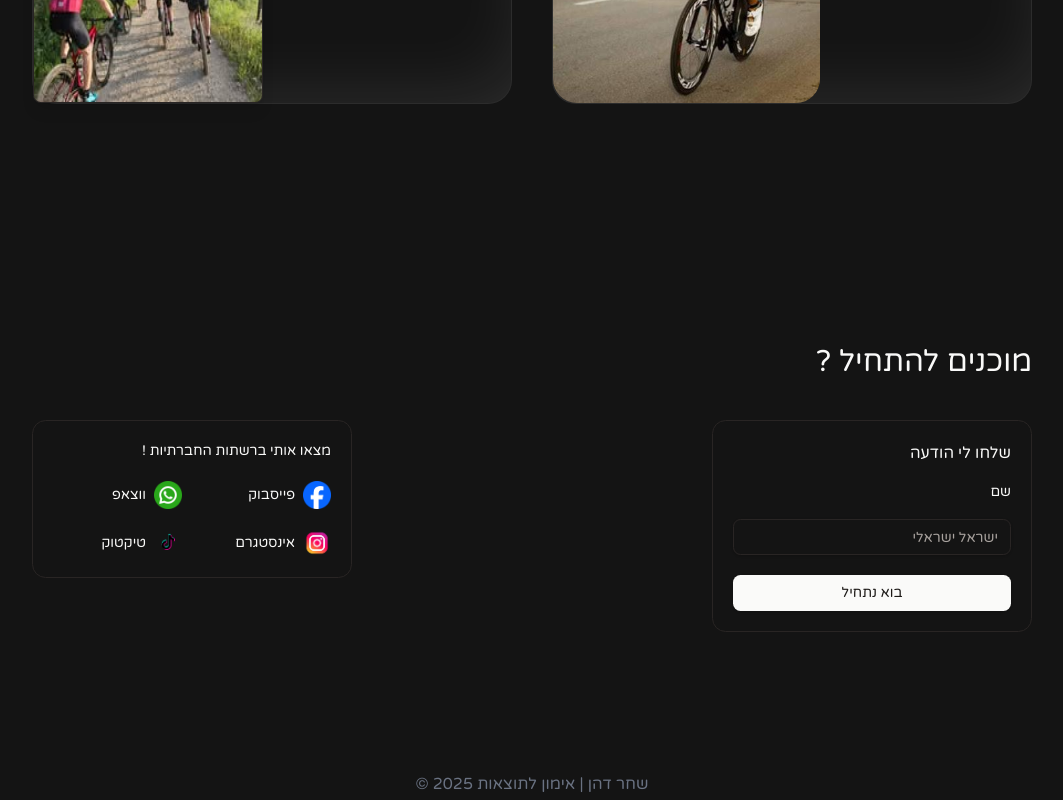
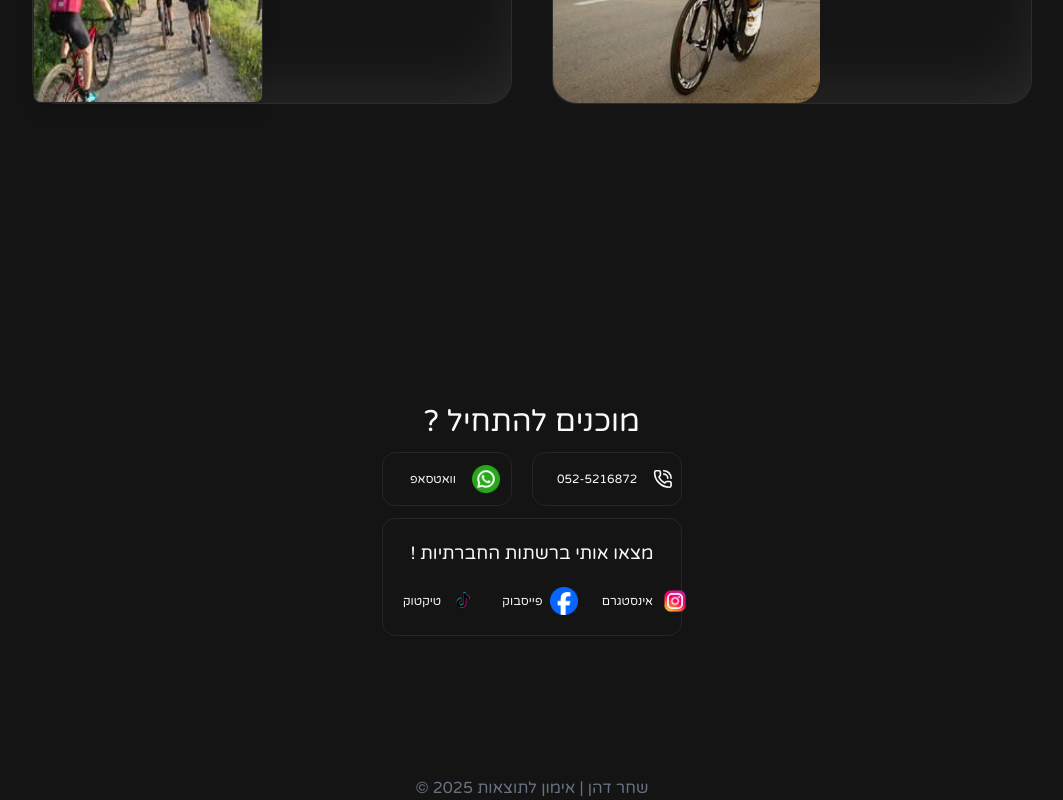
Before and after one commit to Frostn1/shahardahan-portflio, a React (Vite) app: page / in a window 1280 px wide. Shown: the part 1920-2720 px from the top of the page, without its empty margins (108-1171 px from the left). Built offline with nearby package versions, Linux system fonts and the light colour scheme.

Commit message:
Finished

```diff
--- a/src/components/connect/connect.tsx
+++ b/src/components/connect/connect.tsx
@@ -1,28 +1,21 @@
-import { useState } from "react";
+import FacebookLogo from "@/assets/facebook.png";
+import InstagramLogo from "@/assets/instagram.png";
+import TikTokLogo from "@/assets/tiktok.png";
+import WhatsappLogo from "@/assets/whatsapp.png";
+import { PhoneCallIcon } from "lucide-react";
 import { Button } from "../ui/button";
-import { Input } from "../ui/input";
-import { Label } from "../ui/label";
-
-import WhatsappLogo from "@/assets/whatsapp.png";
-import FacebookLogo from "@/assets/facebook.png";
-import TikTokLogo from "@/assets/tiktok.png";
-import InstagramLogo from "@/assets/instagram.png";
 
 const socials = [
   {
-    text: "ווצאפ",
-    url: "https://wa.me/+972525216872?text=אני אשמח לעשות תוכנית אישית",
-    logo: WhatsappLogo,
+    text: "טיקטוק",
+    url: "https://www.tiktok.com/@shahard_6",
+    logo: TikTokLogo,
   },
+
   {
     text: "פייסבוק",
     url: "https://www.facebook.com/profile.php?id=100087787164428",
     logo: FacebookLogo,
-  },
-  {
-    text: "טיקטוק",
-    url: "https://www.tiktok.com/@shahard_6",
-    logo: TikTokLogo,
   },
   {
     text: "אינסטגרם",
@@ -31,58 +24,57 @@ const socials = [
   },
 ];
 
-const Connect = () => {
-  const [name, setName] = useState("");
-
-  return (
-    <div className="p-5 flex flex-col gap-5">
-      <div className="text-3xl text-right col-start-3 row-start-1">
-        ? מוכנים להתחיל
-      </div>
-      <div className="flex flex-col sm:grid gap-2 md:gap-5 grid-cols-2 md:grid-cols-3">
-        <div className="border rounded-xl bg-background p-5 text-right flex flex-col gap-5 md:col-start-3 row-start-2">
-          <div>שלחו לי הודעה</div>
-          <Label htmlFor="name" className="text-right">
-            שם
-          </Label>
-          <Input
-            onChange={(e) => setName(e.target.value)}
-            id="name"
-            dir="rtl"
-            placeholder="ישראל ישראלי"
-            value={name}
-            className="col-span-3"
-            required
-          />
-          <Button>
-            <a
-              rel="noreferrer"
-              target="_blank"
-              href={`https://wa.me/+972525216872?text=${`שמי ${name}, אני אשמח לעשות תוכנית אישית`}`}
-            >
-              בוא נתחיל
+const contacts = [
+  {
+    logo: <img src={WhatsappLogo} className="h-7" />,
+    button: (
+      <Button asChild variant={"ghost"} className="text-center">
+        <a href="https://wa.me/+972525216872?text=אשמח לקבל פרטים נוספים">
+          <div className="text-xs md:text-md">וואטסאפ</div>
         </a>
       </Button>
+    ),
+  },
+  {
+    logo: <PhoneCallIcon />,
+    button: (
+      <Button asChild variant={"ghost"} className="text-center">
+        <a href="tel:+972525216872">
+          {" "}
+          <div className="text-xs md:text-md">052-5216872</div>{" "}
+        </a>
+      </Button>
+    ),
+  },
+];
+
+const Connect = () => {
+  return (
+    <div className="p-5 flex flex-col items-center gap-3">
+      <div className="text-3xl text-center">? מוכנים להתחיל</div>
+      <div className="flex gap-5 w-[95%] md:w-[30%]">
+        {contacts.map(({ logo, button }) => (
+          <div
+            key={Math.random()}
+            className="p-2 w-[50%] border rounded-xl bg-background flex flex-row-reverse items-center justify-center"
+          >
+            {logo}
+            {button}
           </div>
-        <div className="border h-fit rounded-xl bg-background p-5 text-right flex flex-col gap-5 col-start-1 row-start-2">
-          <div className="sm:text-sm md:text-md">
-            ! מצאו אותי ברשתות החברתיות
+        ))}
       </div>
-          <div className="grid grid-cols-2 grid-rows-2 gap-5">
+
+      <div className="border h-fit rounded-xl bg-background p-5 text-right flex flex-col gap-5  items-center w-[95%] md:w-[30%]">
+        <div className="text-lg md:text-md">! מצאו אותי ברשתות החברתיות</div>
+        <div className="grid grid-cols-3 gap-10 ">
           {socials.map(({ text, url, logo }) => (
-              <a
-                key={Math.random()}
-                rel="noreferrer"
-                target="_blank"
-                href={url}
-              >
-                <div className="sm:text-sm text-md flex gap-2 justify-end items-center">
+            <a key={Math.random()} rel="noreferrer" target="_blank" href={url}>
+              <div className="text-xs md:text-md flex gap-2 items-center">
                 {text}
-                  <img src={logo} className="h-7" />
+                <img src={logo} className="h-6 sm:h-7" />
               </div>
             </a>
           ))}
-          </div>
         </div>
       </div>
     </div>
--- a/src/components/footer/footer.tsx
+++ b/src/components/footer/footer.tsx
@@ -1,8 +1,9 @@
-
 const Footer = () => {
   return (
-    <div className="justify-self-center text-(--subtext)">&copy; 2025 שחר דהן | אימון לתוצאות</div>
-  )
-}
+    <div className="flex justify-center text-(--subtext)">
+      &copy; 2025 שחר דהן | אימון לתוצאות
+    </div>
+  );
+};
 
-export default Footer
+export default Footer;
--- a/src/components/magicui/hero-video-dialog.tsx
+++ b/src/components/magicui/hero-video-dialog.tsx
@@ -130,7 +130,7 @@ export default function HeroVideoDialog({
               </motion.button>
               <div className="relative isolate z-[1] size-full overflow-hidden rounded-2xl border-2 border-white">
                 <iframe
-                  src={videoSrc}
+                  src={videoSrc + "?autoplay=1"}
                   className="size-full rounded-2xl"
                   allowFullScreen
                   allow="accelerometer; autoplay; clipboard-write; encrypted-media; gyroscope; picture-in-picture; web-share"
--- a/src/components/navbar/navbar.tsx
+++ b/src/components/navbar/navbar.tsx
@@ -1,6 +1,4 @@
 import { Button } from "@/components/ui/button";
-
-
 
 const navs = [
   {
@@ -28,12 +26,12 @@ const Navbar = () => {
   return (
     <div
       className={
-        "fixed z-20 top-0 flex flex-row-reverse w-full h-[60px] items-center justify-between box-border sm:pl-5 pr-5 md:pr-10 md:pl-10 bg-background"
+        "fixed z-20 top-0 flex flex-row w-full h-[60px] items-center justify-between box-border sm:pr-5 pl-5 md:pr-10 md:pl-10 bg-background"
       }
     >
       <div className="flex flex-row items-center gap-2 font-bold">
+        <img src="/logo.png" className="h-11" />
         <div className="hidden sm:grid">שחר דהן | אימון לתוצאות</div>
-        <img src="/logo.png" className="h-10" />
       </div>
 
       <div className="flex h-5 flex-row-reverse items-center">
--- a/src/components/services/services.tsx
+++ b/src/components/services/services.tsx
@@ -28,7 +28,7 @@ const services = [
 ];
 const Services = () => {
   return (
-    <div className="flex flex-col p-5 lg:grid lg:grid-cols-2 lg:grid-rows-2 gap-10">
+    <div className="flex flex-col pb-20 p-5 lg:grid lg:grid-cols-2 lg:grid-rows-2 gap-10">
       {services.map(({ name, description, image, video }) => (
         <SingleService
           key={Math.random()}
--- a/src/components/welcomecard/welcomecard.tsx
+++ b/src/components/welcomecard/welcomecard.tsx
@@ -6,12 +6,15 @@ import { ImagesMarquee } from "./imagemarquee";
 const WelcomeCard = () => {
   return (
     <div id={"welcome"} className="h-full grid grid-rows-2 gap-0 xl:gap-30">
-      <div className="p-5 sm:p-0 flex flex-col items-center justify-center bg-green-0 gap-10">
+      <div className="p-5 sm:p-0 flex flex-col items-center justify-center bg-green-0 gap-7">
         <div className="text-4xl lg:text-5xl text-center text-wrap">
           שחר דהן <br />
           מאמן כושר וטריאתלון
         </div>
-        <div dir="rtl" className="text-(--sub-header) text-xl lg:text-2xl text-center">
+        <div
+          dir="rtl"
+          className="text-(--sub-header) text-xl lg:text-2xl text-center pb-2"
+        >
           החזון שלי:
           <br /> לעזור לכם לממש את הפוטנציאל וליהנות מהדרך!
         </div>
```
Lines whose indentation alone changed are shown as unchanged.
